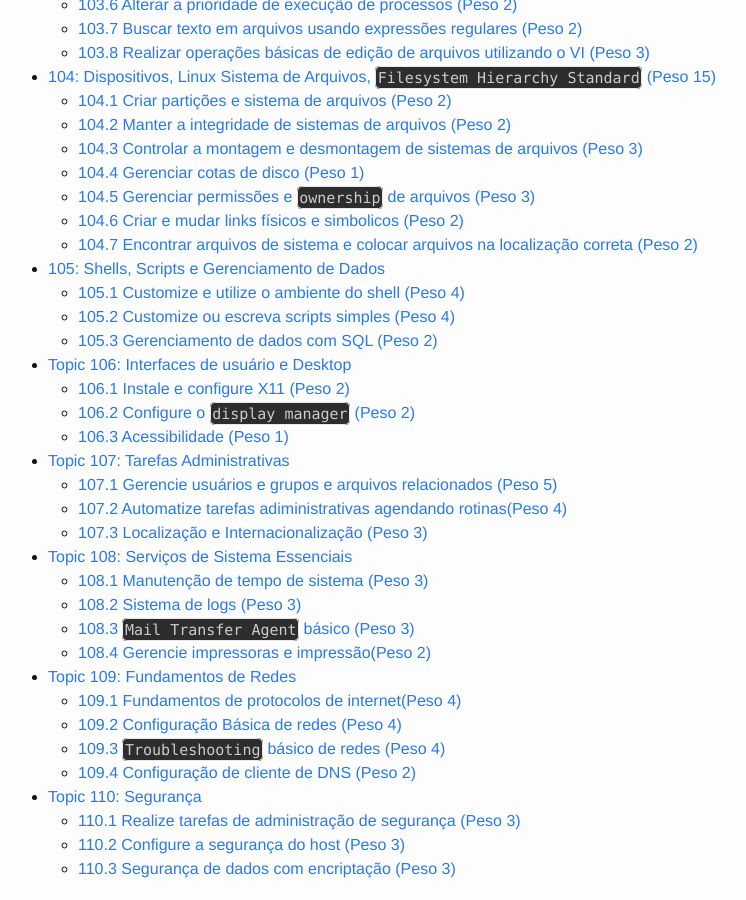
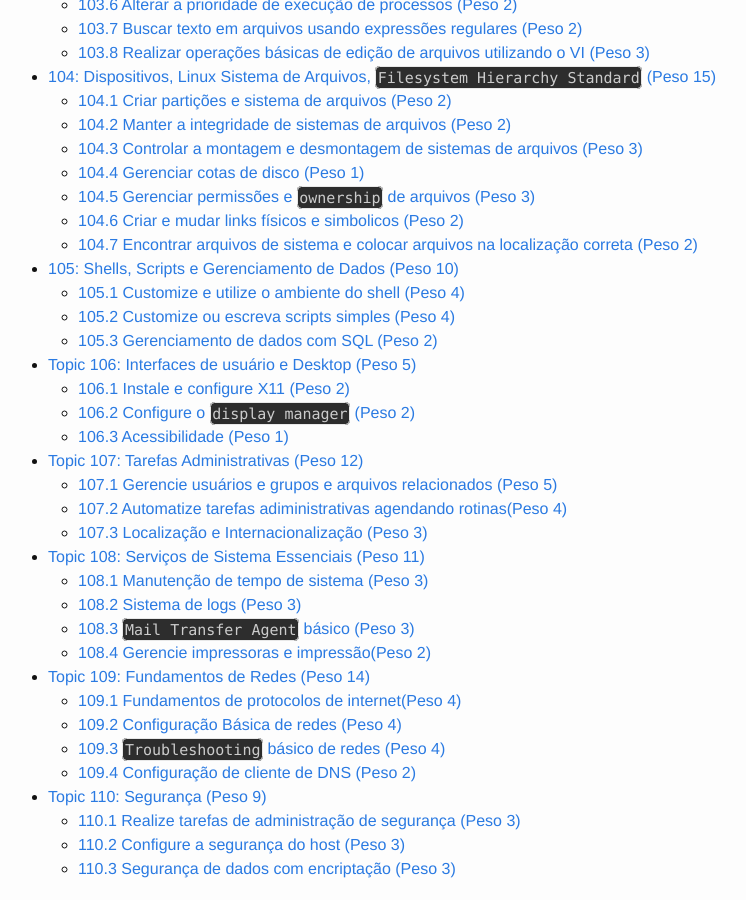
Before and after one commit to alphabraga/lpic1, a Jekyll site: the page built from index.md, in a window 1280 px wide and 900 px high, scrolled down 483 px. Shown: the whole window, without its empty margins (252-998 px from the left). Built offline with Jekyll 4.4.1, drawn with Linux system fonts in a browser that asks for light colours.

Commit message:
somando os pesos

```diff
--- a/index.md
+++ b/index.md
@@ -55,34 +55,34 @@ title: Indice
   * [104.6 Criar e mudar links físicos e simbolicos (Peso 2)](/lpic1/104/104-6-criar-e-mudar-links-fisicos-e-simbolicos "correção ortografica e revisão de conteúdo")
   * [104.7 Encontrar arquivos de sistema e colocar arquivos na localização correta (Peso 2)](/lpic1/104/104-7-encontrar-arquivos-de-sistema-e-colocar-arquivos-na-localizacao-correta "nada feito")
 
-* [105: Shells, Scripts e Gerenciamento de Dados](/lpic1/105/shells-scripts-e-gerenciamento-de-dados "nada feito")
+* [105: Shells, Scripts e Gerenciamento de Dados (Peso 10)](/lpic1/105/shells-scripts-e-gerenciamento-de-dados "nada feito")
   * [105.1 Customize e utilize o ambiente do shell (Peso 4)](/lpic1/105/105-1-modifique-e-utilize-o-ambiente-shell "nada feito")
   * [105.2 Customize ou escreva scripts simples (Peso 4)](/lpic1/105/105-2-customize-ou-escreva-scripts-simples "nada feito")
   * [105.3 Gerenciamento de dados com SQL (Peso 2)](/lpic1/105/105-3-gerencimanto-de-dados-com-sql "nada feito")
 
-* [Topic 106: Interfaces de usuário e Desktop](/lpic1/106/interfaces-de-usuario-e-desktop "nada feito")
+* [Topic 106: Interfaces de usuário e Desktop (Peso 5)](/lpic1/106/interfaces-de-usuario-e-desktop "nada feito")
   * [106.1 Instale e configure X11 (Peso 2)](/lpic1/106/106-1-instale-e-configure-X11 "nada feito")
   * [106.2 Configure o `display manager` (Peso 2)](/lpic1/106/106-2-configure-o-display-manager "nada feito")
   * [106.3 Acessibilidade (Peso 1)](/lpic1/106/106-3-acessibilidade "nada feito")
 
-* [Topic 107: Tarefas Administrativas](/lpic1/107/criar-particoes-e-sistema-de-arquivos "nada feito")
+* [Topic 107: Tarefas Administrativas (Peso 12)](/lpic1/107/criar-particoes-e-sistema-de-arquivos "nada feito")
   * [107.1 Gerencie usuários e grupos e arquivos relacionados (Peso 5)](/lpic1/107/107-1-gerencie-usuarios-e-grupos-e-arquivos-de-sistemas-relacionados "nada feito")
   * [107.2 Automatize tarefas adiministrativas agendando rotinas(Peso 4)](/lpic1/107/107-2-automatize-tarefas-adiministrativas-agendando-rotinas "nada feito")
   * [107.3 Localização e Internacionalização (Peso 3)](/lpic1/107/107-3-localizacao-e-internacionalizacao "nada feito")
 
-* [Topic 108: Serviços de Sistema Essenciais](/lpic1/108/servicos-de-sistema-essenciais "nada feito")
+* [Topic 108: Serviços de Sistema Essenciais (Peso 11)](/lpic1/108/servicos-de-sistema-essenciais "nada feito")
   * [108.1 Manutenção de tempo de sistema (Peso 3)](/lpic1/108/108-1-manutencao-de-tempo-de-sistema "nada feito")
   * [108.2 Sistema de logs (Peso 3)](/lpic1/108/108-2-sistema-de-logs "nada feito")
   * [108.3 `Mail Transfer Agent` básico (Peso 3)](/lpic1/108/108-3-mail-transfer-agent-basico "nada feito")
   * [108.4 Gerencie impressoras e impressão(Peso 2)](/lpic1/108/108-4-gerencie-impressoras-e-impressao "nada feito")
 
-* [Topic 109: Fundamentos de Redes](/lpic1/109/fundamentos-de-redes "nada feito")
+* [Topic 109: Fundamentos de Redes (Peso 14)](/lpic1/109/fundamentos-de-redes "nada feito")
   * [109.1 Fundamentos de protocolos de internet(Peso 4)](/lpic1/109/109-1-fundamentos-de-protocolos-de-internet "nada feito")
   * [109.2 Configuração Básica de redes (Peso 4)](/lpic1/109/109-2-configuracao-basica-de-redes "nada feito")
   * [109.3 `Troubleshooting` básico de redes (Peso 4)](/lpic1/109/109-3-troubleshooting-basico-de-redes "nada feito")
   * [109.4 Configuração de cliente de DNS (Peso 2)](/lpic1/109/109-4-configuracao-de-cliente-de-DNS "nada feito")
 
-* [Topic 110: Segurança](/lpic1/110/seguranca "nada feito")
+* [Topic 110: Segurança (Peso 9)](/lpic1/110/seguranca "nada feito")
   * [110.1 Realize tarefas de administração de segurança (Peso 3)](/lpic1/110/110-1-realize-tarefas-de-administracao-de-seguranca "nada feito")
   * [110.2 Configure a segurança do host (Peso 3)](/lpic1/110/110-2-configure-a-seguranca-do-host "nada feito")
   * [110.3 Segurança de dados com encriptação (Peso 3)](/lpic1/110/110-3-seguranca-de-dados-com-encriptacao "nada feito")
```
